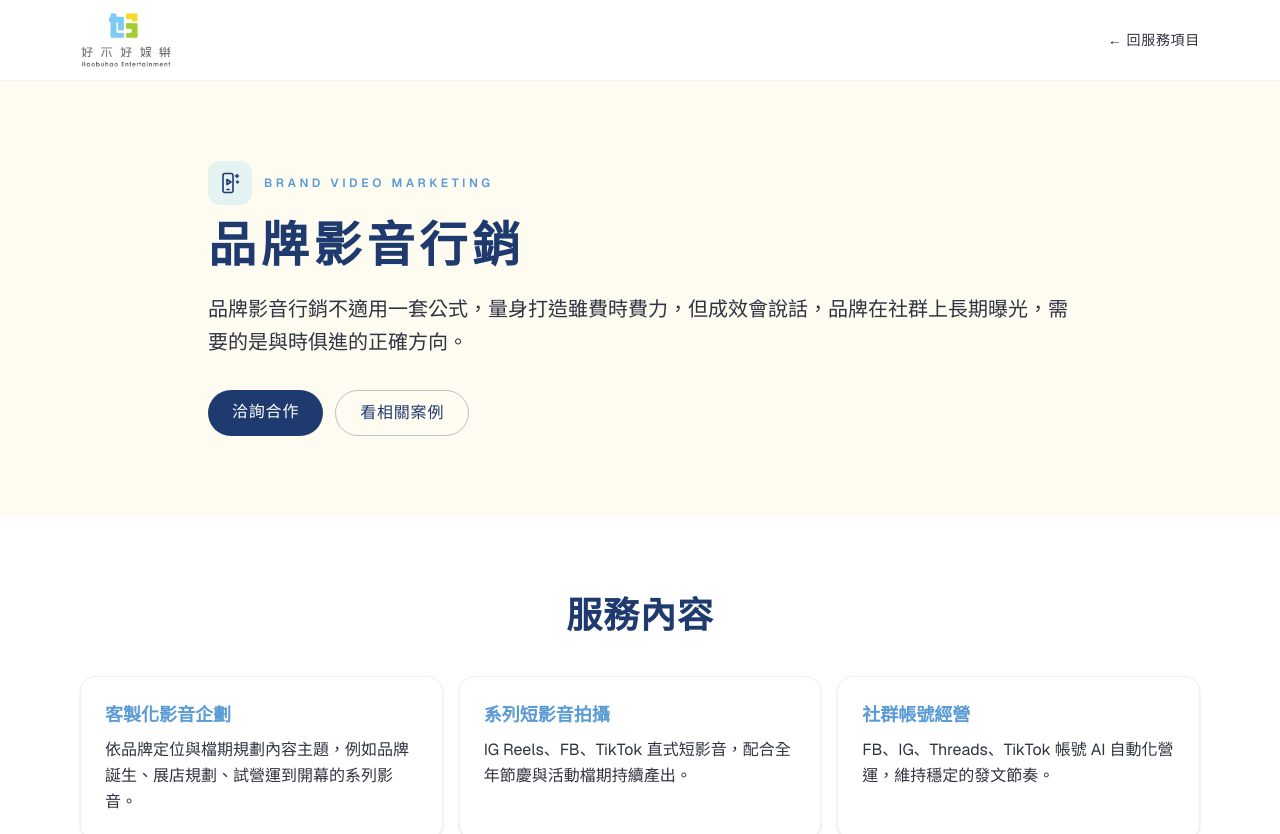
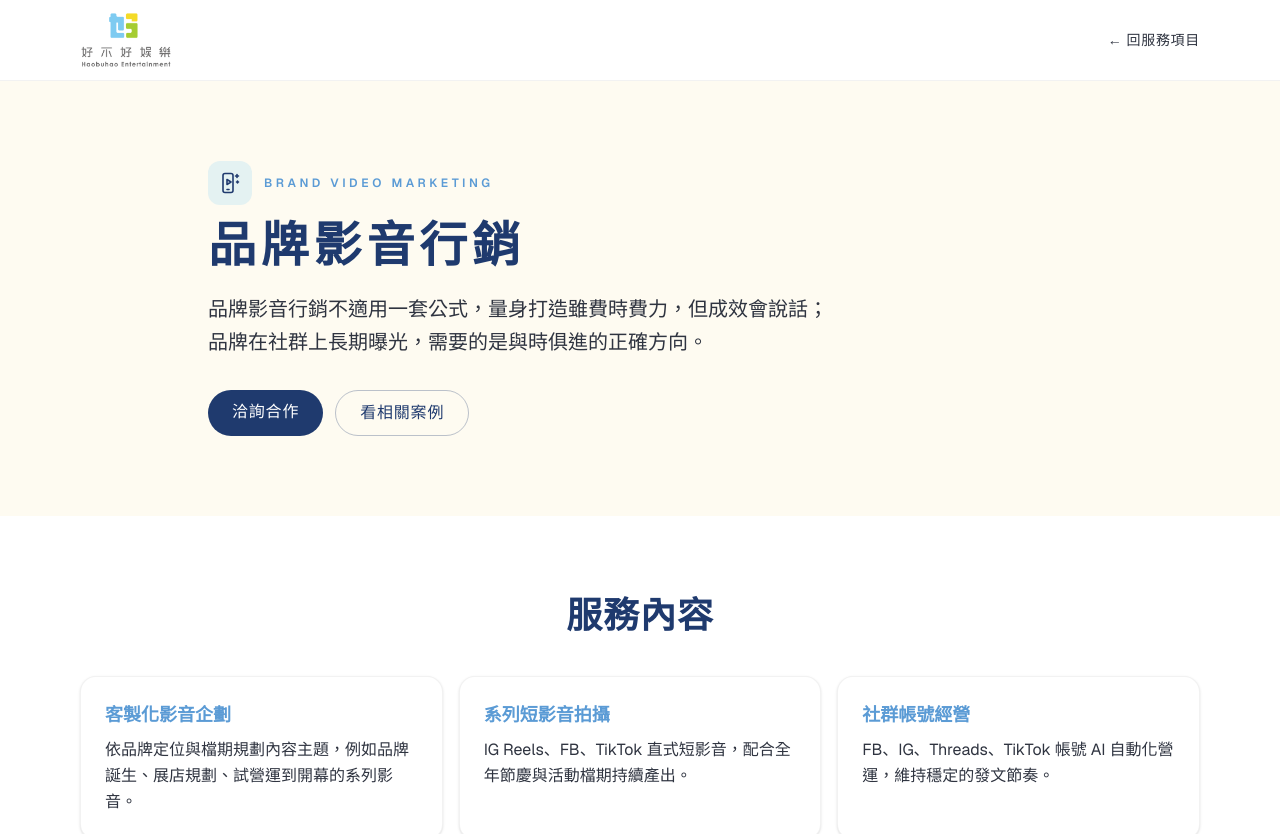
Before and after one commit to capacityrice03-cell/hbh_entertainment, a Next.js app: page /services/brand-video in a window 1280 px wide. Shown: the top 834 px of the page. Built offline with nearby package versions, Linux system fonts and the light colour scheme; no server answers.

Commit message:
品牌影音行銷分頁：開頭介紹改為兩行
Co-Authored-By: Claude Opus 5.5 <noreply@anthropic.com>
Claude-Session: https://claude.ai/code/session_013cKX3gHmWUK1yQYgd1mG7x

```diff
--- a/src/app/services/brand-video/page.tsx
+++ b/src/app/services/brand-video/page.tsx
@@ -101,7 +101,7 @@ export default function BrandVideoPage() {
               <p className="text-xs font-semibold tracking-[0.3em] text-brand-blue uppercase">{BRAND_VIDEO.en}</p>
             </div>
             <h1 className="mt-4 text-3xl font-bold tracking-widest text-brand-navy md:text-5xl">{BRAND_VIDEO.title}</h1>
-            <p className="mt-6 text-lg leading-relaxed text-ink md:text-xl">{BRAND_VIDEO.intro}</p>
+            <p className="mt-6 text-lg leading-relaxed whitespace-pre-line text-ink md:text-xl">{BRAND_VIDEO.intro}</p>
             <div className="mt-8 flex flex-wrap gap-3">
               <a
                 href="#contact"
--- a/src/constants/serviceBrandVideo.ts
+++ b/src/constants/serviceBrandVideo.ts
@@ -4,12 +4,12 @@
 export const BRAND_VIDEO = {
   title: "品牌影音行銷",
   en: "Brand Video Marketing",
-  // 頁面開頭的一段介紹（畫面上看得到）
+  // 頁面開頭的一段介紹（畫面上看得到；\n 會換行）
   intro:
-    "品牌影音行銷不適用一套公式，量身打造雖費時費力，但成效會說話，品牌在社群上長期曝光，需要的是與時俱進的正確方向。",
-  // Google 搜尋結果與結構化資料用的描述（畫面上看不到）；目前和開頭介紹相同
+    "品牌影音行銷不適用一套公式，量身打造雖費時費力，但成效會說話；\n品牌在社群上長期曝光，需要的是與時俱進的正確方向。",
+  // Google 搜尋結果與結構化資料用的描述（畫面上看不到）；和開頭介紹相同，只是不換行
   description:
-    "品牌影音行銷不適用一套公式，量身打造雖費時費力，但成效會說話，品牌在社群上長期曝光，需要的是與時俱進的正確方向。",
+    "品牌影音行銷不適用一套公式，量身打造雖費時費力，但成效會說話；品牌在社群上長期曝光，需要的是與時俱進的正確方向。",
 } as const;
 
 // 服務內容：每項一個標題 + 一句說明
```
